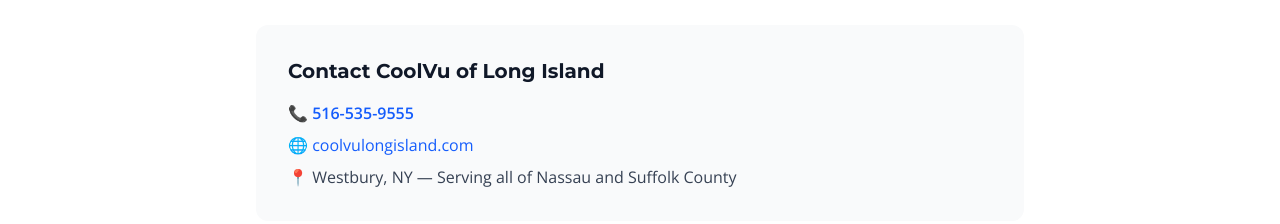
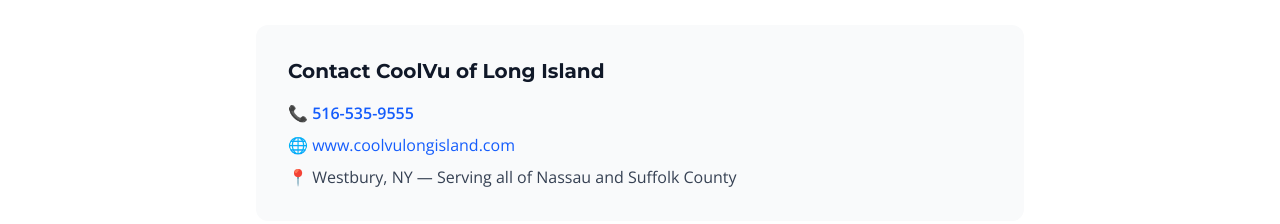
Before and after one commit to pjs8875/CoolVu, a Next.js app: page /press/county-advisory-board-recognition in a window 1280 px wide. Shown: the part 1205-1429 px from the top of the page. Built offline with nearby package versions, Linux system fonts and the light colour scheme; no server answers.

Commit message:
seo: enrich press page NewsArticle schema (dates, publisher, full NAP, www URLs) + add BreadcrumbList

```diff
--- a/components/PressRecognitionPage.tsx
+++ b/components/PressRecognitionPage.tsx
@@ -42,7 +42,7 @@ export default function PressRecognitionPage() {
             <h3 className="text-xl font-bold text-gray-900 mb-4">Contact CoolVu of Long Island</h3>
             <div className="space-y-2 text-gray-700">
               <p>📞 <a href="tel:5165359555" className="text-blue-600 font-semibold hover:underline">516-535-9555</a></p>
-              <p>🌐 <a href="https://coolvulongisland.com" className="text-blue-600 hover:underline">coolvulongisland.com</a></p>
+              <p>🌐 <a href="https://www.coolvulongisland.com" className="text-blue-600 hover:underline">www.coolvulongisland.com</a></p>
               <p>📍 Westbury, NY — Serving all of Nassau and Suffolk County</p>
             </div>
           </div>
@@ -60,15 +60,42 @@ export default function PressRecognitionPage() {
         "@type": "NewsArticle",
         "headline": "CoolVu of Long Island Recognized by Nassau County Advisory Board",
         "description": "Paul and Claire Silverman of CoolVu of Long Island named champion business owners and Top Gun Professional Business by the Nassau County Advisory Board.",
-        "author": { "@type": "Organization", "name": "Nassau County Advisory Board" },
+        "datePublished": "2026-05-11",
+        "dateModified": "2026-07-17",
+        "image": "https://www.coolvulongisland.com/og-image.png",
+        "mainEntityOfPage": { "@type": "WebPage", "@id": "https://www.coolvulongisland.com/press/county-advisory-board-recognition" },
+        "url": "https://www.coolvulongisland.com/press/county-advisory-board-recognition",
+        "author": { "@type": "Organization", "name": "Nassau County Advisory Board", "url": "https://countyadvisoryboard.com/paul-silverman-coolvu-of-long-island/" },
+        "publisher": {
+          "@type": "Organization",
+          "name": "CoolVu of Long Island",
+          "url": "https://www.coolvulongisland.com",
+          "logo": { "@type": "ImageObject", "url": "https://www.coolvulongisland.com/logo.png" }
+        },
+        "citation": "https://countyadvisoryboard.com/paul-silverman-coolvu-of-long-island/",
         "about": {
           "@type": "LocalBusiness",
           "name": "CoolVu of Long Island",
           "telephone": "+15165359555",
-          "url": "https://coolvulongisland.com",
-          "address": { "@type": "PostalAddress", "addressLocality": "Westbury", "addressRegion": "NY", "addressCountry": "US" },
-          "award": "Nassau County Advisory Board Top Gun Professional Business"
+          "url": "https://www.coolvulongisland.com",
+          "email": "paul.silverman@coolvu.com",
+          "image": "https://www.coolvulongisland.com/og-image.png",
+          "address": { "@type": "PostalAddress", "streetAddress": "1055 Old Country Road", "addressLocality": "Westbury", "addressRegion": "NY", "postalCode": "11590", "addressCountry": "US" },
+          "areaServed": ["Nassau County, NY", "Suffolk County, NY", "Long Island, NY"],
+          "award": "Nassau County Advisory Board Top Gun Professional Business",
+          "founder": [
+            { "@type": "Person", "name": "Paul Silverman" },
+            { "@type": "Person", "name": "Claire Silverman" }
+          ]
         }
+      })}} />
+      <script type="application/ld+json" dangerouslySetInnerHTML={{ __html: JSON.stringify({
+        "@context": "https://schema.org",
+        "@type": "BreadcrumbList",
+        "itemListElement": [
+          { "@type": "ListItem", "position": 1, "name": "Home", "item": "https://www.coolvulongisland.com" },
+          { "@type": "ListItem", "position": 2, "name": "Press & Recognition", "item": "https://www.coolvulongisland.com/press/county-advisory-board-recognition" }
+        ]
       })}} />
     </main>
   );
```
